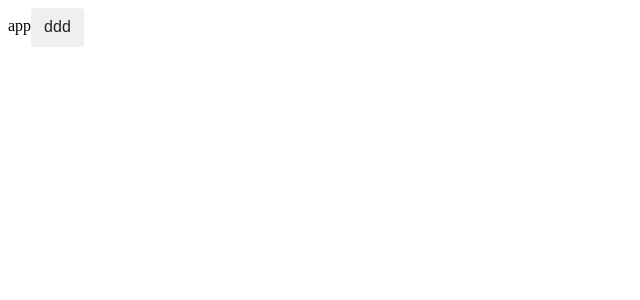
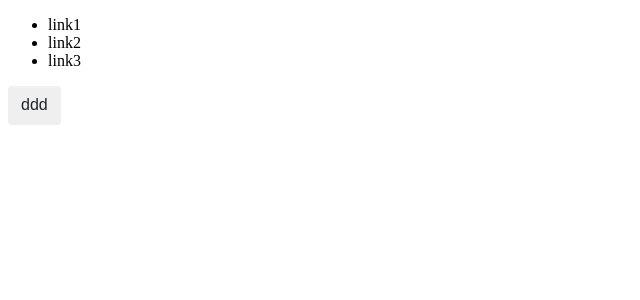
Before and after one commit to mrmcree/react-ts-demo, a React (Create React App) app: page / in a window 1280 px wide. Shown: the top 300 px of the page, without its empty margins (0-640 px from the left). Built offline with nearby package versions, Linux system fonts and the light colour scheme.

Commit message:
feat:添加menu组件

```diff
--- a/src/App.tsx
+++ b/src/App.tsx
@@ -1,11 +1,16 @@
 import React from "react";
 import Button from "./components/Button";
-
+import Menu from "./components/menu/menu";
+import MenuItem from "./components/menu/menuItem";
 const App: React.FC = () => {
   return (
     <>
       <div className="App">
-        app
+        <Menu defaultIndex={0}>
+          <MenuItem>link1</MenuItem>
+          <MenuItem>link2</MenuItem>
+          <MenuItem>link3</MenuItem>
+        </Menu>
         <Button
           onClick={() => {
             console.log("ddd");
--- /dev/null
+++ b/src/components/menu/menu.tsx
@@ -0,0 +1,29 @@
+import React from "react";
+// @ts-ignore
+import classnames from "classnames";
+
+type MenuMode = "horizontal" | "vertical";
+export interface MenuProps {
+  defaultIndex?: number;
+  className?: string;
+  mode?: MenuMode;
+  style?: React.CSSProperties;
+  onSelect?: (selectedIndex: number) => void;
+}
+
+const Menu: React.FC<MenuProps> = (props) => {
+  const { className, mode, style, children } = props;
+  const classes = classnames("National-menu", className, {
+    "menu-vertaical": mode === "vertical",
+  });
+  return (
+    <ul className={classes} style={style}>
+      {children}
+    </ul>
+  );
+};
+Menu.defaultProps = {
+  mode: "vertical",
+  defaultIndex: 0,
+};
+export default Menu;
--- /dev/null
+++ b/src/components/menu/menuItem.tsx
@@ -0,0 +1,23 @@
+import React from "react";
+// @ts-ignore
+import classnames from "classnames";
+
+export interface MenuItemProps {
+  index?: number;
+  disabled?: boolean;
+  className?: string;
+  style?: React.CSSProperties;
+}
+
+const MenuItem: React.FC<MenuItemProps> = (props) => {
+  const { index, disabled, className, style, children } = props;
+  const classes = classnames("menu-item", className, {
+    "is-disabled": disabled,
+  });
+  return (
+    <li className={classes} style={style}>
+      {children}
+    </li>
+  );
+};
+export default MenuItem;
```
Also changed, not shown: .eslintrc.js (deleted).
